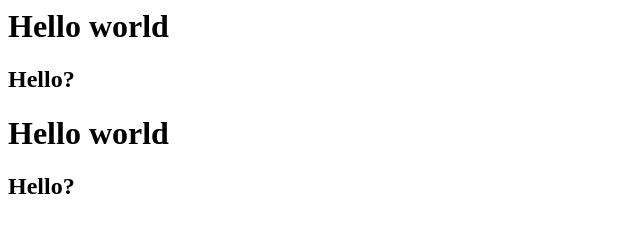
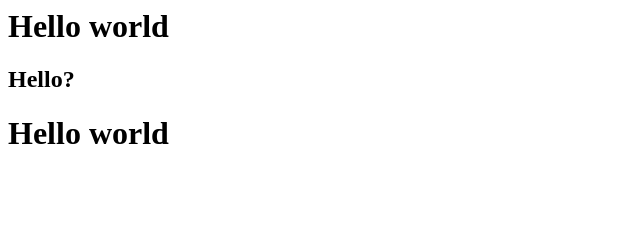
Before and after one commit to git-add-aid/hw1Hillel, a plain HTML site: page index.html in a window 1280 px wide. Shown: the whole page, without its empty margins (0-640 px from the left). Drawn offline with Linux system fonts and the light colour scheme.

Commit message:
added 4eto0tam

```diff
--- a/index.html
+++ b/index.html
@@ -9,6 +9,6 @@
 </head>
 <body>
 	<h1>Hello world</h1>
-	<h2>Hello?</h2>
+
 </body>
 </html>
```
